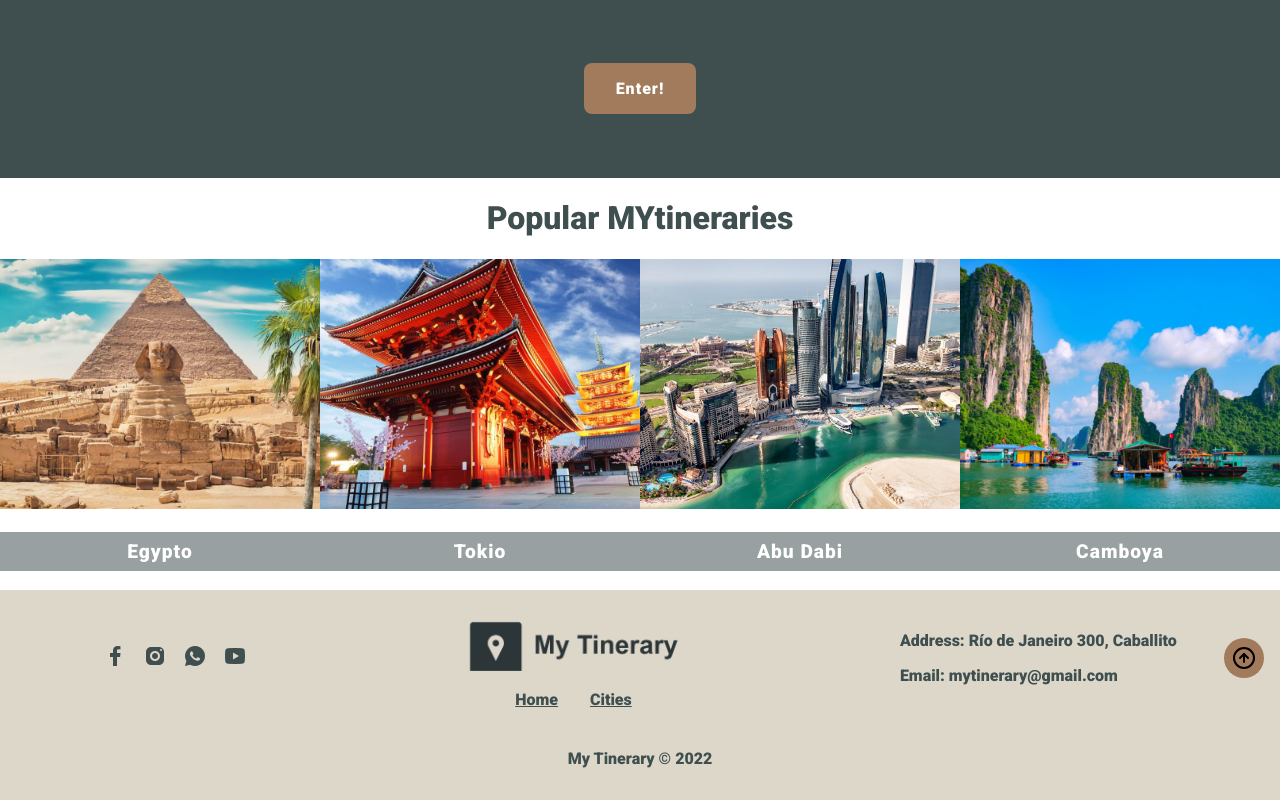
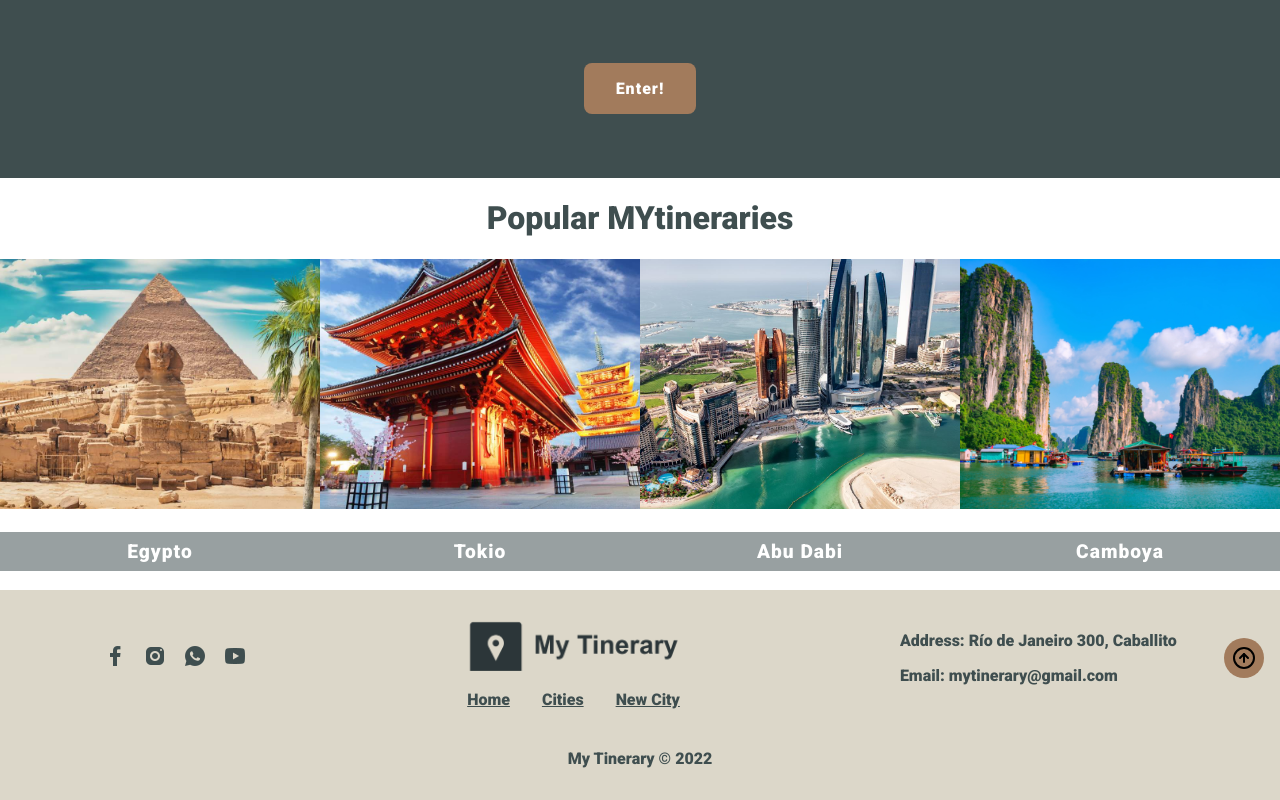
Before and after one commit to Matias98cs/mytinerary-panzer, a React (Create React App) app: page / in a window 1280 px wide. Shown: the part 561-1361 px from the top of the page. Built offline with nearby package versions, Linux system fonts and the light colour scheme.

Commit message:
agremos el link de la pagina de newcity

```diff
--- a/src/components/Footer.js
+++ b/src/components/Footer.js
@@ -38,6 +38,7 @@ export default function Footer() {
               <LinkRouter className="btn-footer" to="/cities">
                 Cities
               </LinkRouter>
+              <LinkRouter className="btn-footer" to="/newcity" >New City</LinkRouter>
             </div>
           </div>
           <div className="Footer-address">
```
